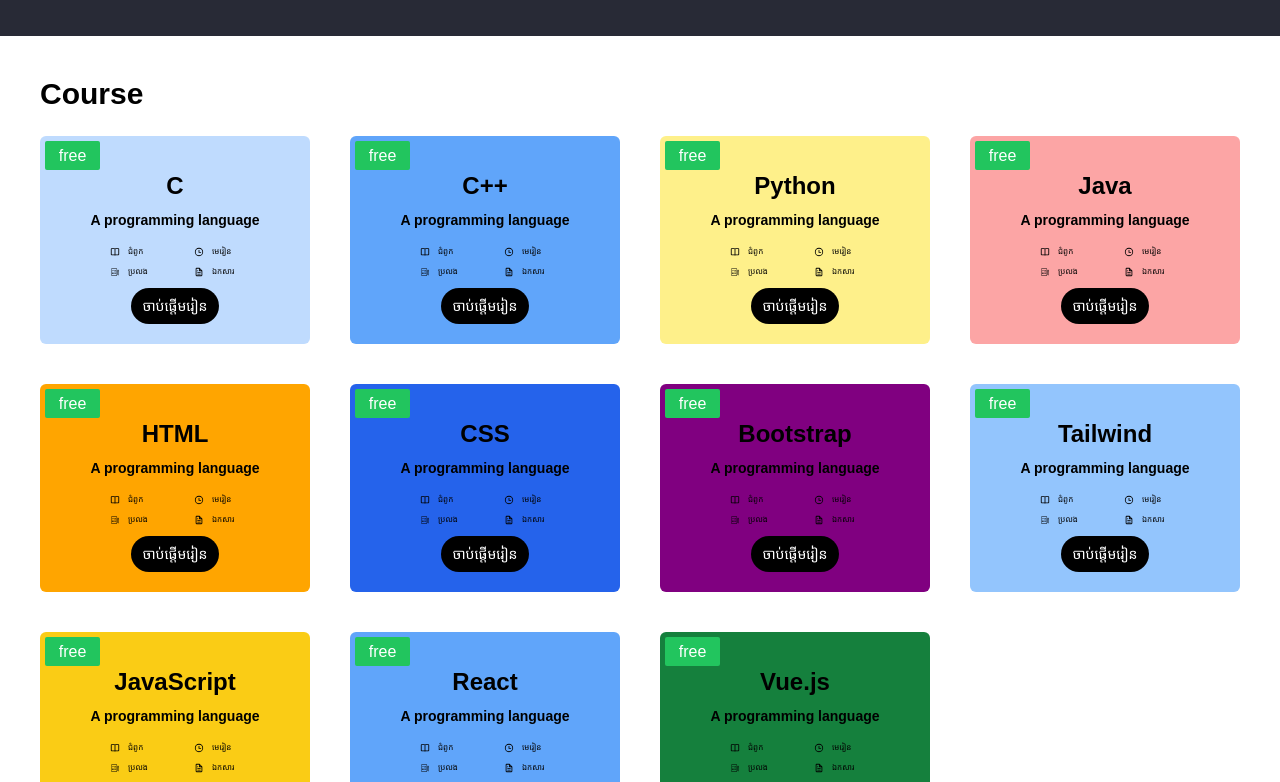
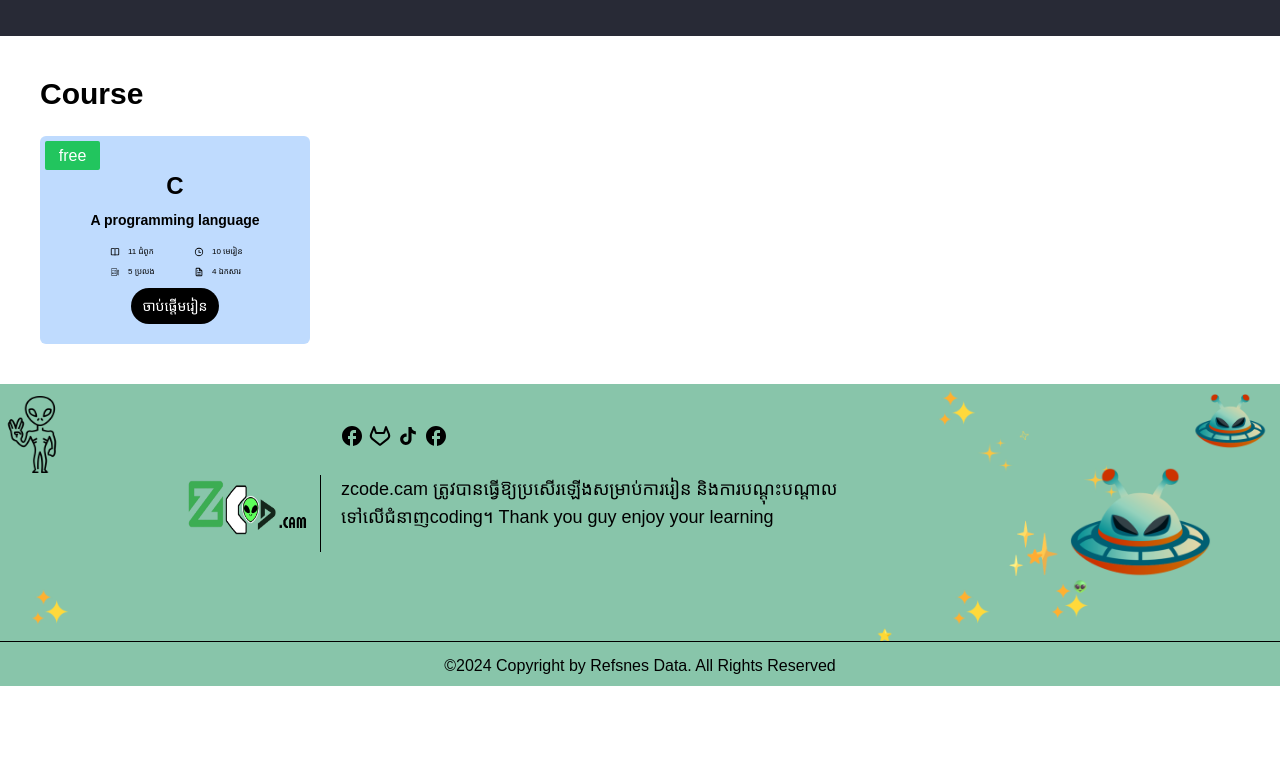
Before and after one commit to PhearomRatha/PPY3, a Vue app: page / in a window 1280 px wide. Shown: the part 620-1402 px from the top of the page. After the commit the page ends 1306 px from the top, so only its background shows below. Built offline with nearby package versions, Linux system fonts and the light colour scheme.

Commit message:
display details for each course

```diff
--- a/src/components/CourseMain.vue
+++ b/src/components/CourseMain.vue
@@ -2,25 +2,21 @@
   <div class="w-screen blue h-auto bg-white p-10">
     <h2 class="text-3xl font-bold mb-6">Course</h2>
     <section class="grid md:grid-cols-4 grid-cols-1 lg:grid-cols-4 gap-10">
-      <article
-        v-for="course in coursesDetails"
-        :key="course.programming_lng"
-        :class="course.bgColor"
-        :id="course.id"
-        class="p-5 rounded-md text-center"
-      >
+      <article v-for="course in coursesDetails" :key="course.programming_lng" :class="course.bgColor" :id="course.id"
+        class="p-5 rounded-md text-center">
         <p class=" rounded-sm text-white bg-green-500 w-[55px] py-[2.5px] mt-[-15px] ml-[-15px]">free</p>
         <h3 class="text-2xl font-bold mb-2">{{ course.programming_lng }}</h3>
 
         <p class="mb-4 text-sm font-semibold">A programming language</p>
         <div class="grid grid-cols-2 w-40 gap-2 text-[8px] justify-center m-[10px_50px] text-center items-center">
-          <div v-for="item in features" :key="item.text" class="flex items-center gap-2">
+          <div v-for="item in course.features" :key="item.text" class="flex items-center gap-2">
             <span v-html="item.icon" class="text-base"></span>
-            <p>{{ item.text }}</p>
+            <p>{{ item.chapters }} {{ item.text }}</p>
           </div>
         </div>
 
-        <button class="bg-black text-white px-3 py-2 text-sm rounded-3xl transition-transform duration-300 ease-in-out hover:scale-110">
+        <button
+          class="bg-black text-white px-3 py-2 text-sm rounded-3xl transition-transform duration-300 ease-in-out hover:scale-110">
           ចាប់ផ្តើមរៀន
         </button>
       </article>
@@ -33,18 +29,10 @@
   data() {
     return {
       coursesDetails: [
-        { id: "c", bgColor: "bg-blue-200", programming_lng: "C" },
-        { id: "c++", bgColor: "bg-blue-400", programming_lng: "C++" },
-        { id: "python", bgColor: "bg-yellow-200", programming_lng: "Python" },
-        { id: "java", bgColor: "bg-red-300", programming_lng: "Java" },
-        { id: "html", bgColor: "bg-[orange]", programming_lng: "HTML" },
-        { id: "css", bgColor: "bg-blue-600", programming_lng: "CSS" },
-        { id: "bootstrap", bgColor: "bg-[purple]", programming_lng: "Bootstrap" },
-        { id: "vue", bgColor: "bg-blue-300", programming_lng: "Tailwind" },
-        { id: "javascript", bgColor: "bg-yellow-400", programming_lng: "JavaScript" },
-        { id: "react", bgColor: "bg-blue-400", programming_lng: "React" },
-        { id: "vue", bgColor: "bg-green-700", programming_lng: "Vue.js" },
-      ],
+        {
+          id: "c",
+          bgColor: "bg-blue-200",
+          programming_lng: "C",
           features: [
             {
               text: "ជំពូក",
@@ -54,12 +42,21 @@
                     <path fill="#000" d="M10 3q1 0 2 .76Q13 3 14 3h6a2 2 0 0 1 2 2v13a2 2 0 0 1-2 2h-7c0 .552-.45 1-1 1s-1-.45-1-1H4a2 2 0 0 1-2-2V5a2 2 0 0 1 2-2zm0 2H4v13h7V6c0-.55-.45-1-1-1m10 0h-6c-.55 0-1 .45-1 1v12h7z" />
                   </g>
                 </svg> `,
+              chapters: 11,
+              lessons: 6,
+              exams: 7,
+              files: 4,
+
             },
             {
               text: "មេរៀន",
               icon: `<svg xmlns="http://www.w3.org/2000/svg" width="10px" height="10px" viewBox="0 0 24 24">
                   <path fill="#000" d="M12 22C6.477 22 2 17.523 2 12S6.477 2 12 2s10 4.477 10 10s-4.477 10-10 10m0-2a8 8 0 1 0 0-16a8 8 0 0 0 0 16m1-8h4v2h-6V7h2z" />
                 </svg>`,
+              chapters: 10,
+              lessons: 3,
+              exams: 4,
+              files: 3,
             },
             {
               text: "ប្រលង",
@@ -71,6 +68,10 @@
                     <path fill-rule="evenodd" d="M10 6a4 4 0 0 0-4 4v28a4 4 0 0 0 4 4h20a4 4 0 0 0 4-4V10a4 4 0 0 0-4-4zm-2 4a2 2 0 0 1 2-2h20a2 2 0 0 1 2 2v28a2 2 0 0 1-2 2H10a2 2 0 0 1-2-2zm28 6a3 3 0 1 1 6 0v20.303l-3 4.5l-3-4.5zm3-1a1 1 0 0 0-1 1v2h2v-2a1 1 0 0 0-1-1m0 22.197l-1-1.5V20h2v15.697z" clip-rule="evenodd" />
                   </g>
                 </svg>`,
+              chapters: 5,
+              lessons: 3,
+              exams: 8,
+              files: 3,
             },
             {
               text: "ឯកសារ",
@@ -78,13 +79,19 @@
                   <path fill="#000" d="M19.903 8.586a1 1 0 0 0-.196-.293l-6-6a1 1 0 0 0-.293-.196c-.03-.014-.062-.022-.094-.033a1 1 0 0 0-.259-.051C13.04 2.011 13.021 2 13 2H6c-1.103 0-2 .897-2 2v16c0 1.103.897 2 2 2h12c1.103 0 2-.897 2-2V9c0-.021-.011-.04-.013-.062a1 1 0 0 0-.051-.259q-.014-.048-.033-.093M16.586 8H14V5.414zM6 20V4h6v5a1 1 0 0 0 1 1h5l.002 10z" />
                   <path fill="#000" d="M8 12h8v2H8zm0 4h8v2H8zm0-8h2v2H8z" />
                 </svg>`,
+              chapters: 4,
+              lessons: 3,
+              exams: 4,
+              files: 3,
             },
           ],
+        }
+
+      ],
+
     };
   },
 };
 </script>
 
-<style>
-
-</style>
+<style></style>
--- /dev/null
+++ b/src/components/TestYoi.vue
@@ -0,0 +1,26 @@
+<template>
+    <div>
+
+    </div>
+</template>
+
+
+<script>
+export default {
+    data() {
+        return {
+            coursesDetails: [
+                {
+                    id: "c",
+                    bgColor: "bg-blue-200",
+                    programming_lng: "C",
+                    chapters: 10,
+                    lessons: 3,
+                    exams: 4,
+                    files: 3
+                }
+            ],
+        }
+    }
+}
+</script>
```
Lines whose indentation alone changed are shown as unchanged.
